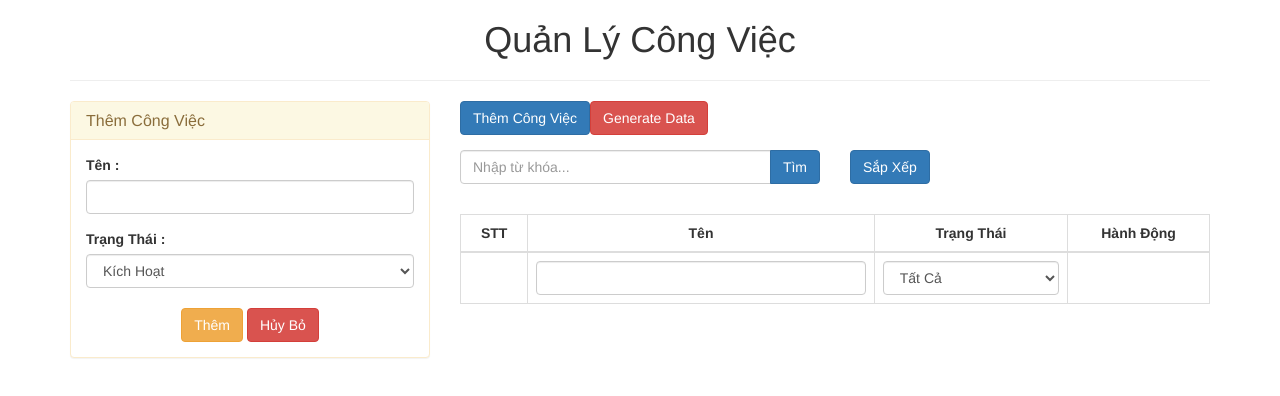
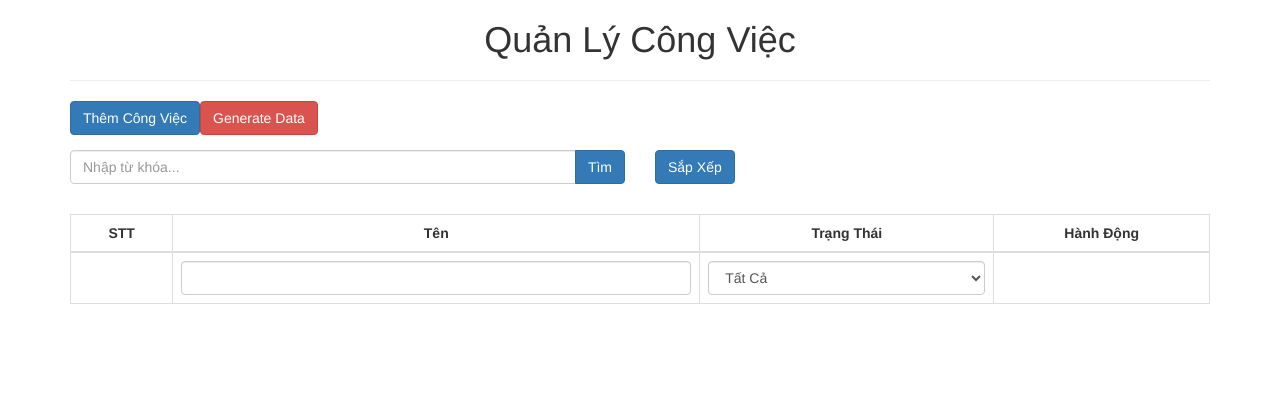
Before and after one commit to phucnguyen1998/react-todo-list, a React (Create React App) app: page / in a window 1280 px wide. Shown: the top 396 px of the page. Built offline with nearby package versions, Linux system fonts and the light colour scheme; some icons are missing.

Commit message:
open add form

```diff
--- a/src/App.css
+++ b/src/App.css
@@ -1 +1,2 @@
 .mt-15{margin-top: 15px;}
+.text-right{float: right;}
--- a/src/App.js
+++ b/src/App.js
@@ -9,7 +9,8 @@ class App extends Component {
   constructor(props) {
     super(props);
     this.state = {
-      tasks: [] // id: duy nhat khong trung, name, status
+      tasks: [], // id: duy nhat khong trung, name, status
+      isDisplayForm: false
     }
   }
 
@@ -23,6 +24,11 @@ class App extends Component {
     }
   }
 
+  onToggleForm = () => {
+    this.setState({
+      isDisplayForm : !this.state.isDisplayForm
+    });
+  }
 
   generateData = () =>{
       let tasks = [
@@ -50,8 +56,15 @@ class App extends Component {
     localStorage.setItem('tasks', JSON.stringify(tasks))
   }
 
+  onCloseForm = () => {
+    this.setState({
+      isDisplayForm: false
+    });
+  }
+
   render() {
-    let {tasks} = this.state;
+    let {tasks, isDisplayForm} = this.state;
+    let elmTaskForm = isDisplayForm === true ? <TaskForm onCloseForm={() => this.onCloseForm()}/> : '';
     return (
       <div className="container">
         <div className="text-center">
@@ -59,11 +72,11 @@ class App extends Component {
             <hr/>
         </div>
         <div className="row">
-            <div className="col-xs-4 col-sm-4 col-md-4 col-lg-4">
-                <TaskForm/>
+            <div className={isDisplayForm === true ? "col-xs-4 col-sm-4 col-md-4 col-lg-4" : ""}>
+                {elmTaskForm}
             </div>
-            <div className="col-xs-8 col-sm-8 col-md-8 col-lg-8">
-                <button type="button" className="btn btn-primary">
+            <div className={isDisplayForm === true ? "col-xs-8 col-sm-8 col-md-8 col-lg-8" : "col-xs-12 col-sm-12 col-md-12 col-lg-12"}>
+                <button type="button" className="btn btn-primary" onClick={() => this.onToggleForm()}>
                     <span className="fa fa-plus mr-5"></span>Thêm Công Việc
                 </button>
                 <button type="button" className="btn btn-danger ml-5" onClick={() => this.generateData()}>
--- a/src/components/TaskForm.js
+++ b/src/components/TaskForm.js
@@ -1,12 +1,18 @@
 import React, { Component } from 'react';
 
 class TaskForm extends Component {
+
+    onCloseForm = () => {
+        this.props.onCloseForm();
+    }
 
   render() {
     return (
         <div className="panel panel-warning">
             <div className="panel-heading">
-                <h3 className="panel-title">Thêm Công Việc</h3>
+                <h3 className="panel-title">Thêm Công Việc
+                    <span className="fa fa-times-circle text-right" onClick={() => this.onCloseForm()}></span>
+                </h3>
             </div>
             <div className="panel-body">
                 <form>
--- a/src/components/TaskList.js
+++ b/src/components/TaskList.js
@@ -6,7 +6,7 @@ class TaskList extends Component {
     render() {
         let {tasks} = this.props;
         let elmTask = tasks.map((task,index) => {
-            return (<TaskItem key={tasks.id} index={index} task={task} />)
+            return (<TaskItem key={task.id} index={index} task={task} />)
         })
         return (
             <table className="table table-bordered table-hover">
```
